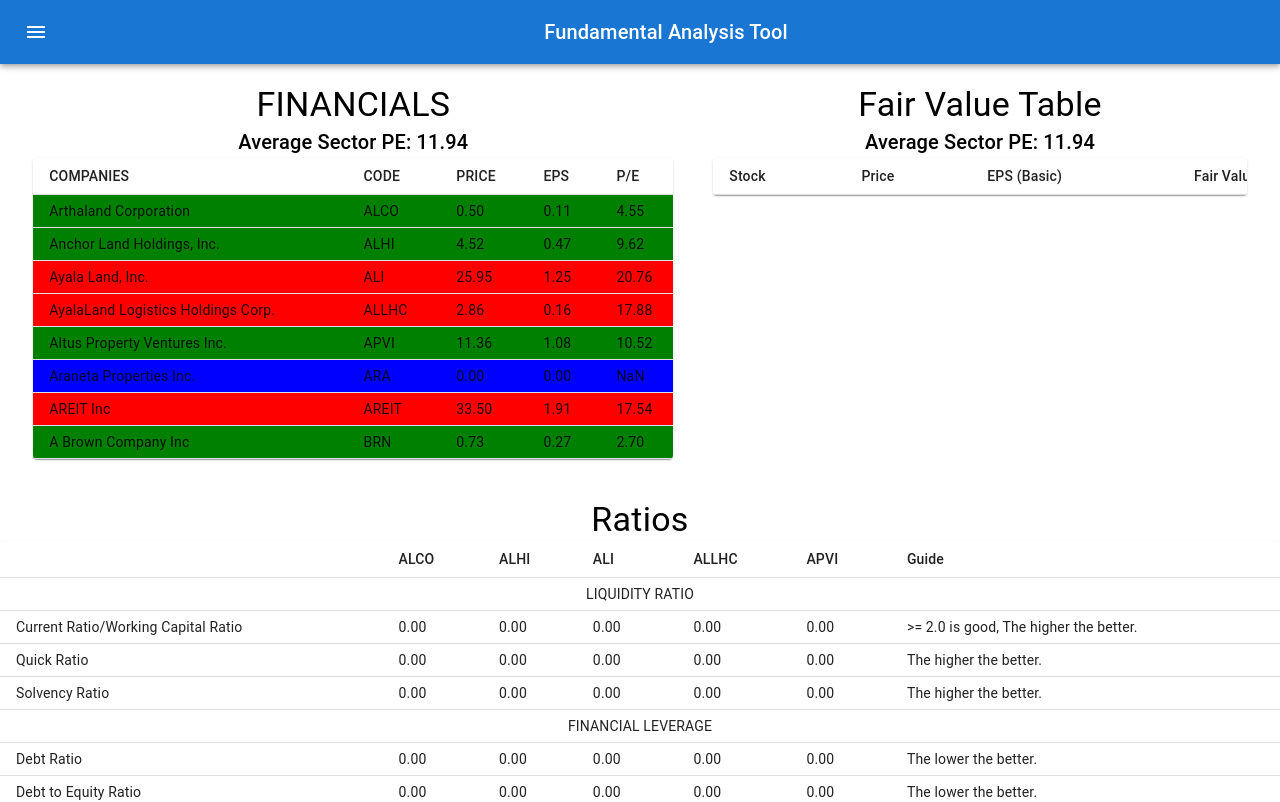
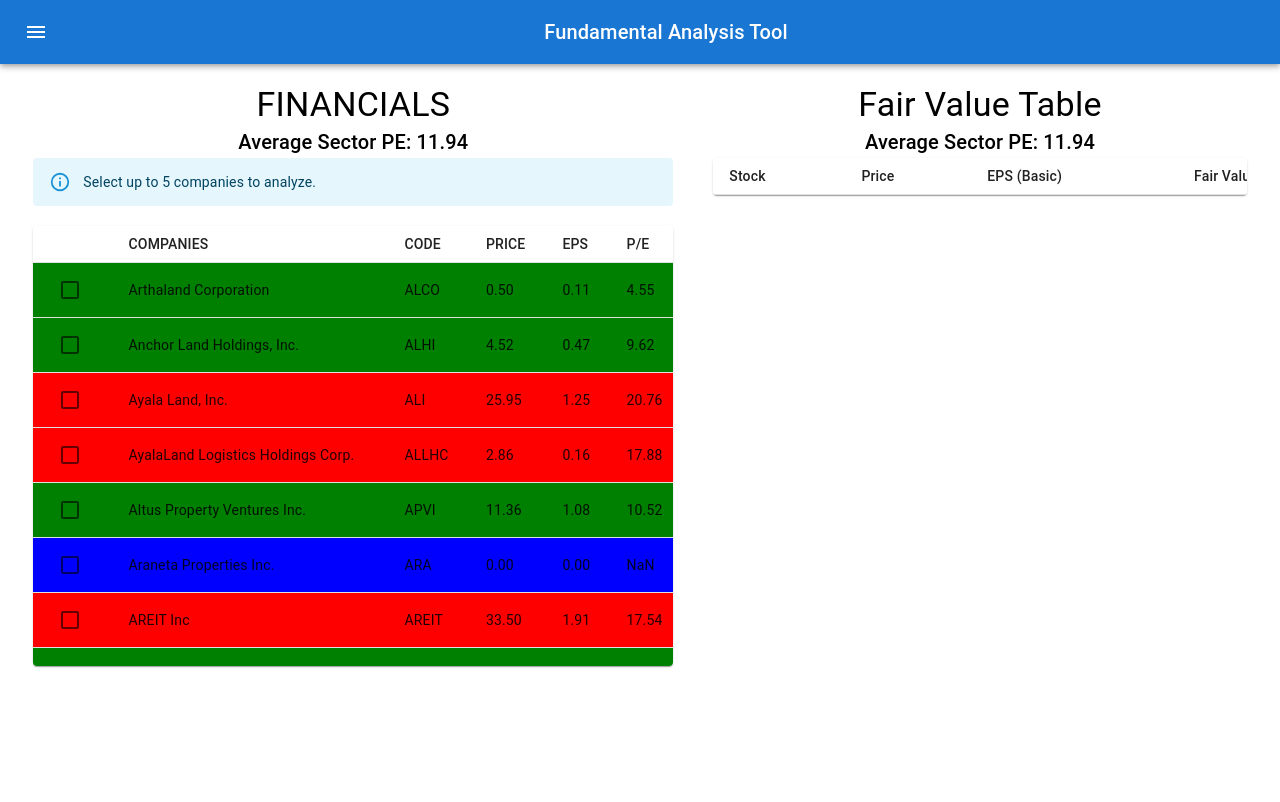
Before and after one commit to KevinGines1/fundamental-analysis-tool, a React (Create React App) app: page / in a window 1280 px wide. Shown: the top 802 px of the page. Built offline with nearby package versions, Linux system fonts and the light colour scheme.

Commit message:
implement dynamic ratio table based on selected companies

```diff
--- a/package.json
+++ b/package.json
@@ -7,6 +7,7 @@
     "@emotion/styled": "^11.11.0",
     "@mui/icons-material": "^5.14.0",
     "@mui/material": "^5.14.0",
+    "@reduxjs/toolkit": "^1.9.5",
     "@testing-library/jest-dom": "^5.16.5",
     "@testing-library/react": "^13.4.0",
     "@testing-library/user-event": "^13.5.0",
@@ -17,6 +18,7 @@
     "lodash": "^4.17.21",
     "react": "^18.2.0",
     "react-dom": "^18.2.0",
+    "react-redux": "^8.1.1",
     "react-scripts": "5.0.1",
     "typescript": "^4.9.5",
     "web-vitals": "^2.1.4"
--- a/src/App.tsx
+++ b/src/App.tsx
@@ -4,11 +4,14 @@
 import { AppBar, IconButton, Toolbar, Typography } from '@mui/material';
 import MenuIcon from '@mui/icons-material/Menu';
 
-
 function App() {
   const [open, setOpen] = useState(false);
 
   return (
+
+    // TODO: generate FairValue table
+    // TODO: make companies in CompaniesTable editable (click row and then edit)
+
     <div className="App">
       <AppBar position={"static"}>
         <Toolbar>
--- /dev/null
+++ b/src/app/hooks.ts
@@ -0,0 +1,6 @@
+import { TypedUseSelectorHook, useDispatch, useSelector } from "react-redux";
+import type { RootState, AppDispatch } from "./store";
+
+export const useAppDispatch: () => AppDispatch = useDispatch;
+
+export const useAppSelector: TypedUseSelectorHook<RootState> = useSelector;
--- /dev/null
+++ b/src/app/store.ts
@@ -0,0 +1,14 @@
+import { configureStore } from "@reduxjs/toolkit";
+import companyReducer from "../features/company/company";
+
+const store = configureStore({
+    reducer: {
+        companyState: companyReducer
+    }
+});
+
+export type RootState = ReturnType<typeof store.getState>;
+
+export type AppDispatch = typeof store.dispatch;
+
+export default store;
--- a/src/components/CompaniesTable.tsx
+++ b/src/components/CompaniesTable.tsx
@@ -6,12 +6,14 @@
 import TableHead from '@mui/material/TableHead';
 import TableRow from '@mui/material/TableRow';
 import Paper from '@mui/material/Paper';
-import { Typography } from '@mui/material';
+import { Alert, Checkbox, Typography } from '@mui/material';
 
 import CompaniesTableProps from '../types/GenericTableProps';
 import Company from '../types/company';
 
 import { getAverageSectorPE } from '../utils/formulas';
+import { useAppDispatch, useAppSelector } from '../app/hooks';
+import { addToSelectedCompanies, removeFromSelectedCompanies } from '../features/company/company';
 
 function getRowColor(row: Company, averageSectorPE: number) {
     if(typeof(row.PERatio) === "string") {
@@ -28,10 +30,26 @@
 function CompaniesTable(props: CompaniesTableProps) {
     const {title, subtitle, headers, data} = props;
     const averageSectorPE = getAverageSectorPE(data);
+    const selectedCompanies = useAppSelector((state) => state.companyState.selectedCompanies);
+    const dispatch = useAppDispatch();
+    const numSelected = selectedCompanies.length;
+
+    const handleOnCheck = (company: Company, companySelected: boolean) => {
+        if(numSelected === 5 && !companySelected) return;
+
+        if(companySelected) {
+            dispatch(removeFromSelectedCompanies(company))
+            return;
+        }
+        dispatch(addToSelectedCompanies(company));
+    }
+
     return (
         <>
             <Typography variant="h4" component="div">{title}</Typography>
             <Typography variant="h6" component="div">{subtitle || ""}</Typography>
+            <Alert severity={"info"}>Select up to 5 companies to analyze.</Alert>
+            <br/>
             <TableContainer component={Paper} sx={{ maxHeight: 440 }}>
                 <Table
                     sx={{minWidth: 650}}
@@ -53,11 +71,15 @@
                         {
                             data.map((row: Company)=>{
                                 const rowColor = getRowColor(row, averageSectorPE);
+                                const companySelected = selectedCompanies.some((c: Company) => c.name === row.name);
                                 return(
                                     <TableRow
                                         key={row.stockCode}
                                         sx={{"backgroundColor": rowColor}}
                                     >
+                                        <TableCell size={"small"}>
+                                            <Checkbox checked={companySelected} onClick={() => {handleOnCheck(row, companySelected)}}/>
+                                        </TableCell>
                                         <TableCell size={"small"}>{row.name}</TableCell>
                                         <TableCell size={"small"}>{row.stockCode}</TableCell>
                                         <TableCell size={"small"}>{row.stockPrice.toFixed(2)}</TableCell>
--- /dev/null
+++ b/src/features/company/company.ts
@@ -0,0 +1,32 @@
+import { createSlice, PayloadAction } from "@reduxjs/toolkit";
+import type { RootState } from "../../app/store";
+import Company from "../../types/company";
+
+interface CompanyState {
+    companies: Company[]; // list of all the companies
+    selectedCompanies: Company[]; // list of companies selected for analysis
+}
+
+const initialState: CompanyState = {
+    companies: [],
+    selectedCompanies: []
+}
+
+export const companySlice = createSlice({
+    name: "companyState",
+    initialState,
+    reducers: {
+        addToSelectedCompanies: (state, action: PayloadAction<Company>) => {
+            state.selectedCompanies = [...state.selectedCompanies, action.payload]
+        },
+        removeFromSelectedCompanies: (state, action: PayloadAction<Company>) => {
+            state.selectedCompanies = state.selectedCompanies.filter((company: Company) => company.name !== action.payload.name)
+        }
+    }
+});
+
+export const { addToSelectedCompanies, removeFromSelectedCompanies } = companySlice.actions;
+
+export const selectCompanies = (state: RootState) => state.companyState;
+
+export default companySlice.reducer;
--- a/src/index.tsx
+++ b/src/index.tsx
@@ -3,14 +3,18 @@
 import './index.css';
 import App from './App';
 import reportWebVitals from './reportWebVitals';
+import store from './app/store';
+import { Provider } from 'react-redux';
 
 const root = ReactDOM.createRoot(
   document.getElementById('root') as HTMLElement
 );
 root.render(
-  <React.StrictMode>
-    <App />
-  </React.StrictMode>
+  <Provider store={store}>
+    <React.StrictMode>
+      <App />
+    </React.StrictMode>
+  </Provider>
 );
 
 // If you want to start measuring performance in your app, pass a function
--- a/src/pages/FundamentalAnalysisDashboard.tsx
+++ b/src/pages/FundamentalAnalysisDashboard.tsx
@@ -7,6 +7,7 @@
 import { listOfCompaniesHeaders } from '../utils/constants';
 import { getCompanyPERatios, getAverageSectorPE } from '../utils/formulas';
 import { Grid } from '@mui/material';
+import { useAppSelector } from '../app/hooks';
 
 function FundamentalyAnalysisDashboard() {
     const sampleCompanies: Company[] = [
@@ -70,6 +71,7 @@
       ;
 
       const companiesWithPERatios = getCompanyPERatios(sampleCompanies);
+      const selectedCompanies = useAppSelector((state) => state.companyState.selectedCompanies);
     return (
         <Grid
             container
@@ -94,10 +96,11 @@
                 data={[]}
                 />
             </Grid>
-            <Grid xs={12}>
-                <RatiosTable companies={sampleCompanies.slice(0,5)}/>
-            </Grid>
-
+            {selectedCompanies.length >= 3 &&
+              <Grid xs={12}>
+                <RatiosTable companies={getCompanyPERatios(selectedCompanies)}/>
+              </Grid>
+            }
     </Grid>
     );
 }
--- a/src/utils/constants.ts
+++ b/src/utils/constants.ts
@@ -1,4 +1,5 @@
 export const listOfCompaniesHeaders: string[] = [
+    "", // this is for the checkbox
     "COMPANIES",
     "CODE",
     "PRICE",
```
Also changed, not shown: 1 other file (tests, documents, lock files or other folders).
